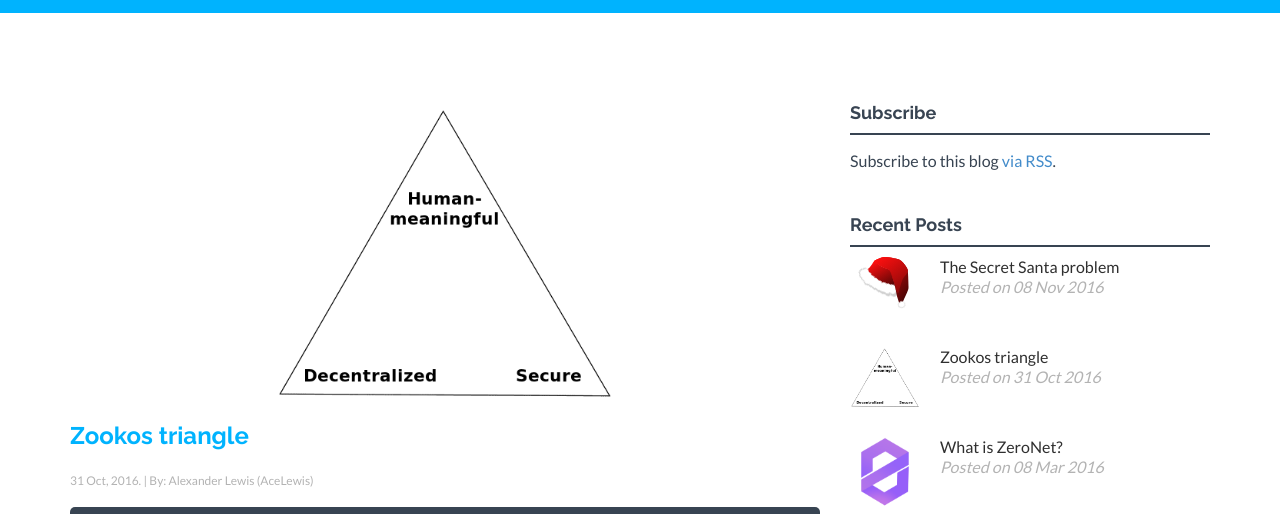
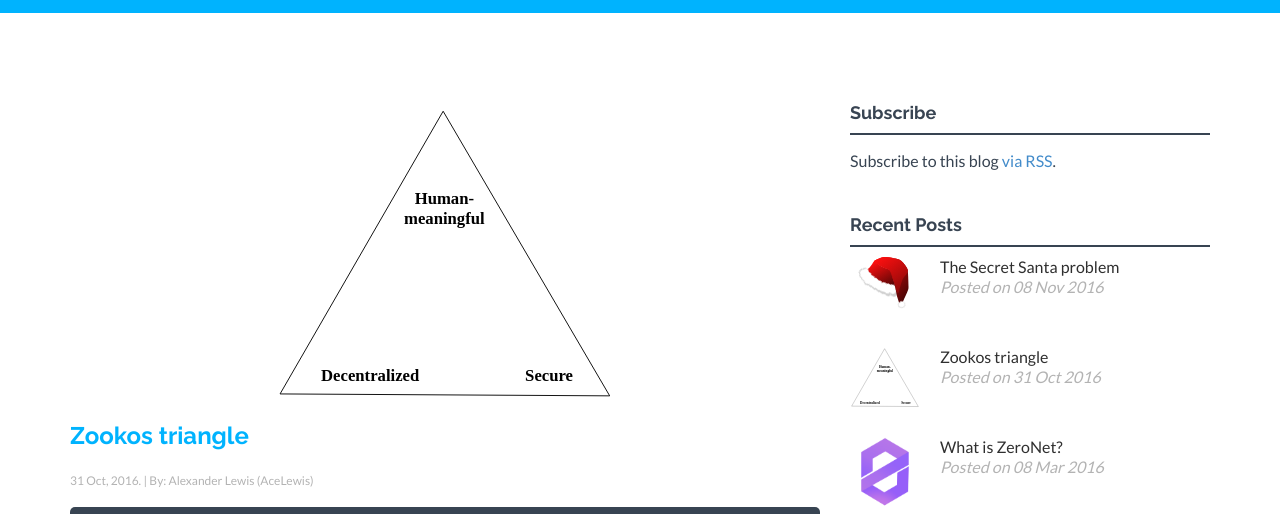
Before and after one commit to AceLewis/AceLewis.github.io, a Jekyll site: the page built from _posts/blog/2016-10-31-zookos-triangle.markdown, in a window 1280 px wide. Shown: the part 153-667 px from the top of the page. Built offline with Jekyll 4.4.1, drawn with Linux system fonts in a browser that asks for light colours; nearby versions of some CDN libraries; comment, search, counter and statistics services are not loaded.

Commit message:
Changed Zookos image to SVG

```diff
--- a/_posts/blog/2016-10-31-zookos-triangle.markdown
+++ b/_posts/blog/2016-10-31-zookos-triangle.markdown
@@ -13,8 +13,8 @@
 - p2p
 - zookos triangle
 
-img: thumbs/Zookos_Triangle.png
-thumb: Zookos_Triangle.png
+img: thumbs/Zookos_Triangle.svg
+thumb: Zookos_Triangle.svg
 ---
 Zookos triangle states that for a domain name in a DNS (Domain Name System) can not be human readable, secure AND decentralized. It can be up to two of the three but not all three, how true is the statement?
 <!--more-->
```
Also changed, not shown: assets/img/blog/thumbs/Zookos_Triangle.png (deleted), assets/img/blog/thumbs/Zookos_Triangle.svg (added).
